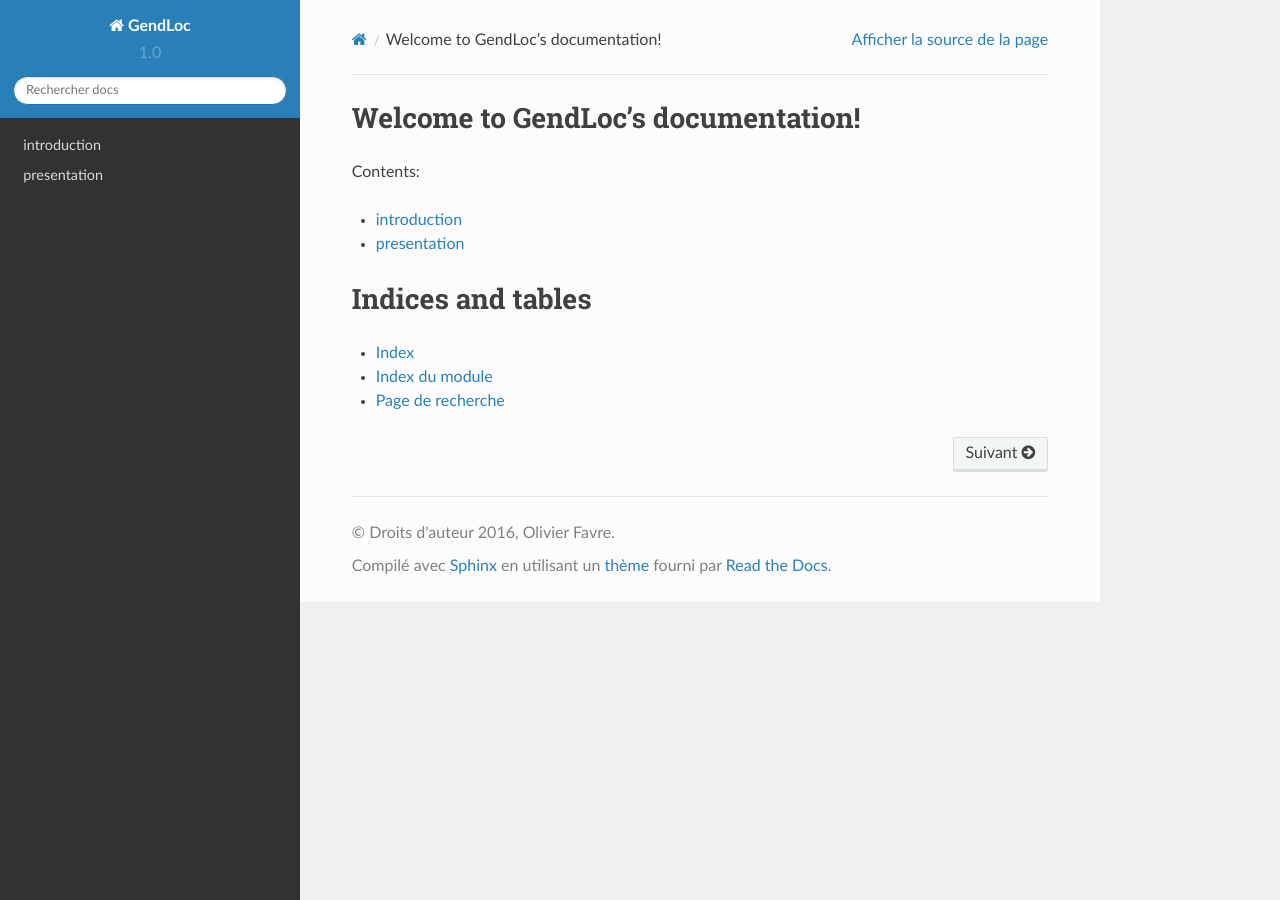
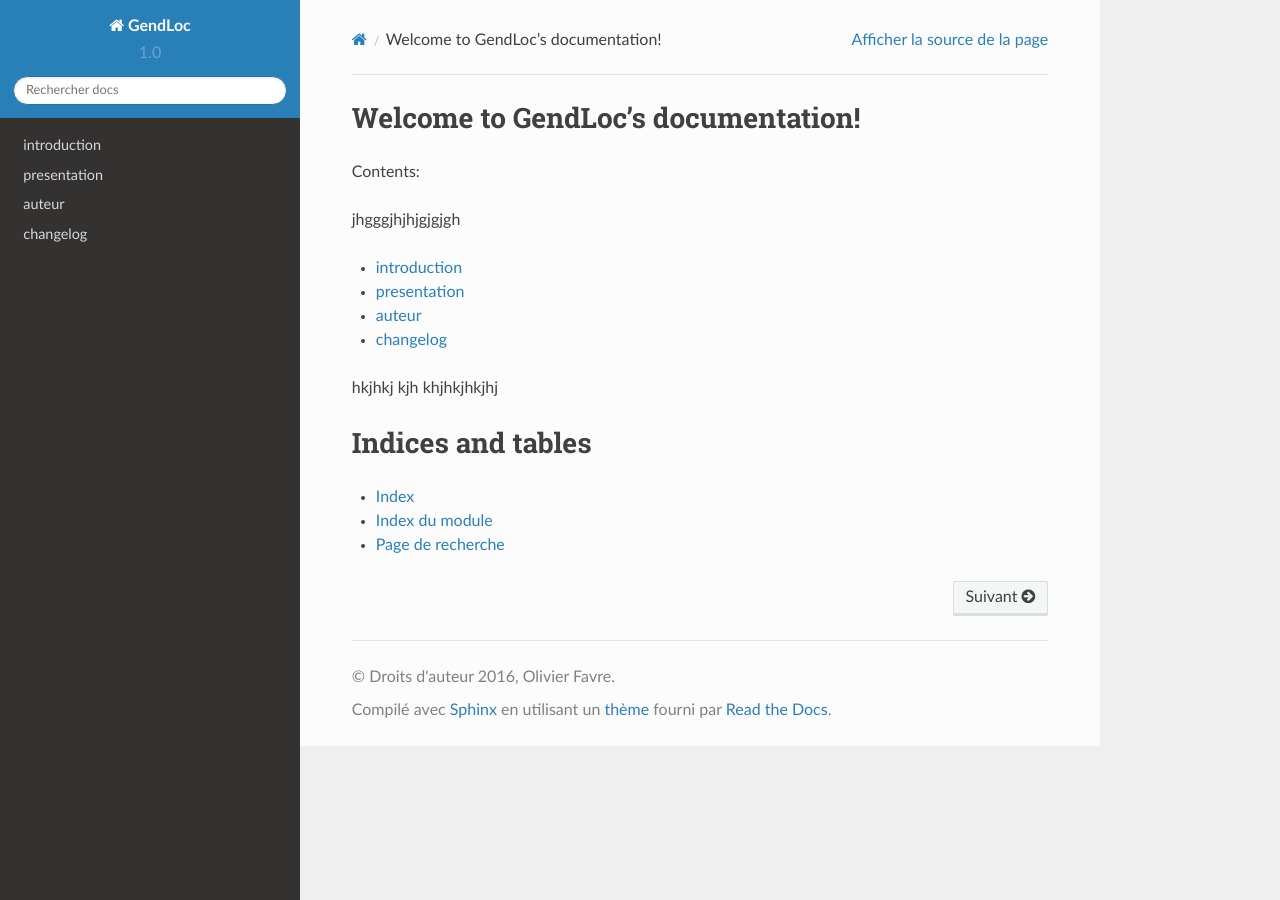
Before and after one commit to olivierfavre/gendloc-docs, a Sphinx documentation site: the page built from docs/source/index.rst, in a window 1280 px wide. Built offline with Sphinx 7.4.7 and the Read the Docs theme 2.0.0, drawn with Linux system fonts in a browser that asks for light colours.

Commit message:
mod index

```diff
--- a/README.rst
+++ b/README.rst
@@ -32,7 +32,7 @@ proident, sunt in culpa qui officia deserunt mollit anim id est laborum.
 .. image :: docs/source/_static/gendloc.jpg
 
 Gestion des sdfgsdfg
-------------------------
+--------------------
 
 Lorem ipsum dolor sit amet, consectetur adipisicing elit, sed do eiusmod
 tempor incididunt ut labore et dolore magna aliqua. Ut enim ad minim veniam,
@@ -43,7 +43,7 @@ cillum dolore eu fugiat nulla pariatur. Excepteur sint occaecat cupidatat non
 proident, sunt in culpa qui officia deserunt mollit anim id est laborum.
 
 Gestion de la sdfg
------------------------
+------------------
 
 Lorem ipsum dolor sit amet, consectetur adipisicing elit, sed do eiusmod
 tempor incididunt ut labore et dolore magna aliqua. Ut enim ad minim veniam,
--- /dev/null
+++ b/docs/source/auteur.rst
@@ -0,0 +1,2 @@
+auteur
+======
--- /dev/null
+++ b/docs/source/changelog.rst
@@ -0,0 +1,2 @@
+changelog
+=========
--- a/docs/source/index.rst
+++ b/docs/source/index.rst
@@ -1,20 +1,19 @@
-.. GendLoc documentation master file, created by
-   sphinx-quickstart on Mon May  9 11:34:13 2016.
-   You can adapt this file completely to your liking, but it should at least
-   contain the root `toctree` directive.
-
 Welcome to GendLoc's documentation!
 ===================================
 
 Contents:
+
+jhgggjhjhjgjgjgh
 
 .. toctree::
    :maxdepth: 2
 
    introduction
    presentation
+   auteur
+   changelog
 
-
+hkjhkj kjh khjhkjhkjhj
 
 Indices and tables
 ==================
```
